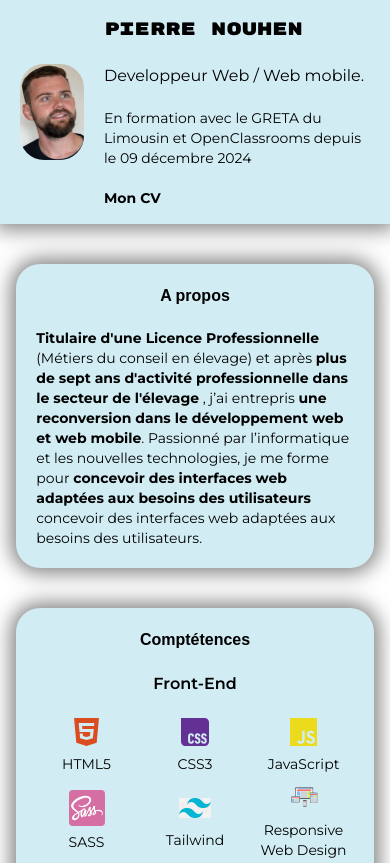
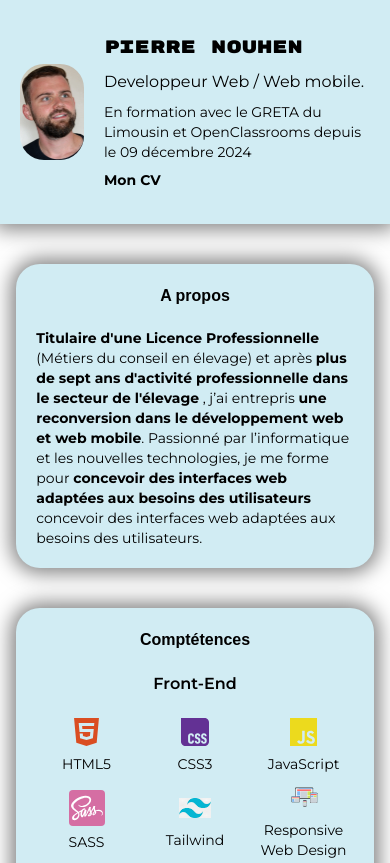
Before and after one commit to pnouhen/portfolio, a website built with Vite: page index.html in a window 390 px wide. Shown: the top 863 px of the page. Built offline with nearby package versions, Linux system fonts and the light colour scheme; a web font is replaced by a local one.

Commit message:
fix : responsive header

```diff
--- a/index.html
+++ b/index.html
@@ -24,7 +24,7 @@
         alt="Photo de l'auteur de la page"
         class="lg:w-44 md:w-32 w-16 lg:h-64 md:h-52 h-24 rounded-3xl"
       />
-      <div class="flex flex-col md:gap-8 gap-5">
+      <div class="flex flex-col md:gap-8 gap-2">
         <h1 class="font-h1 lg:text-5xl md:text-3xl text-lg">Pierre Nouhen</h1>
         <p class="font-base md:text-3xl text-base text-inherit">
           Developpeur Web / Web mobile.
```
